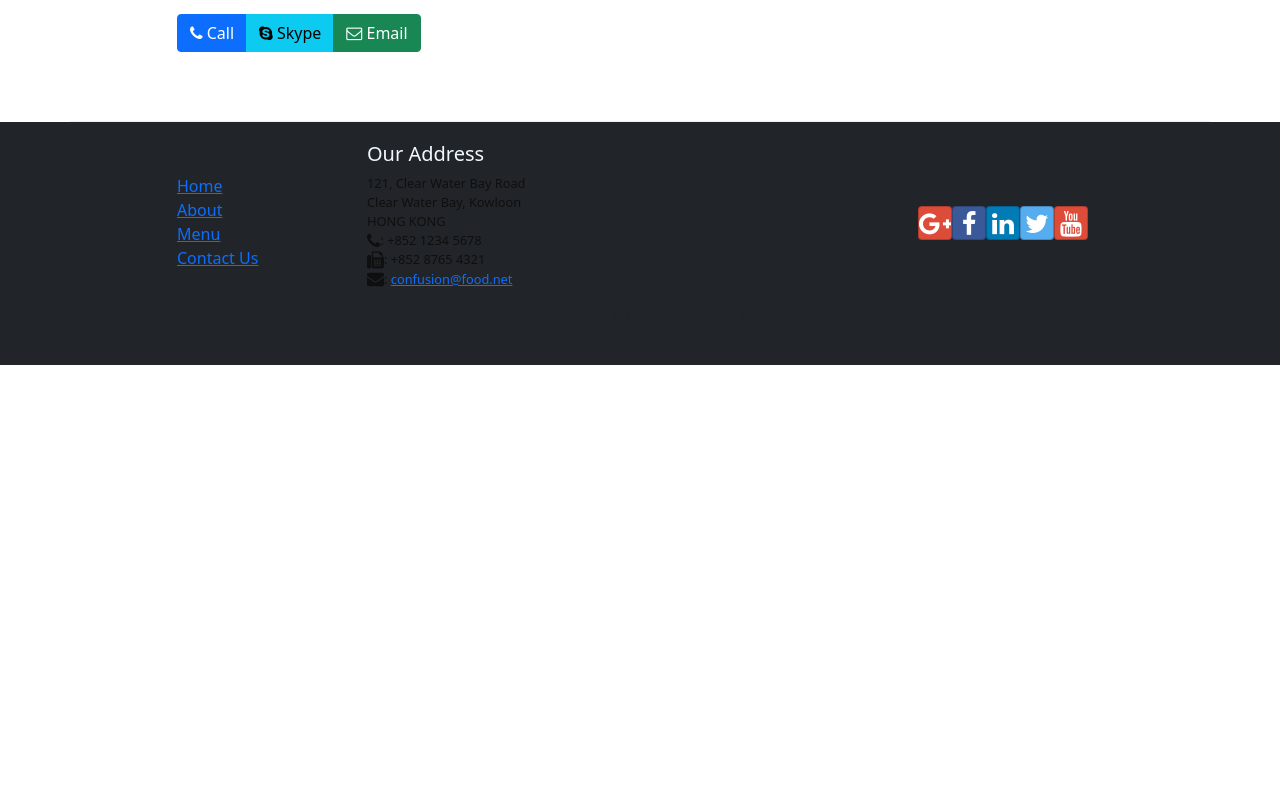
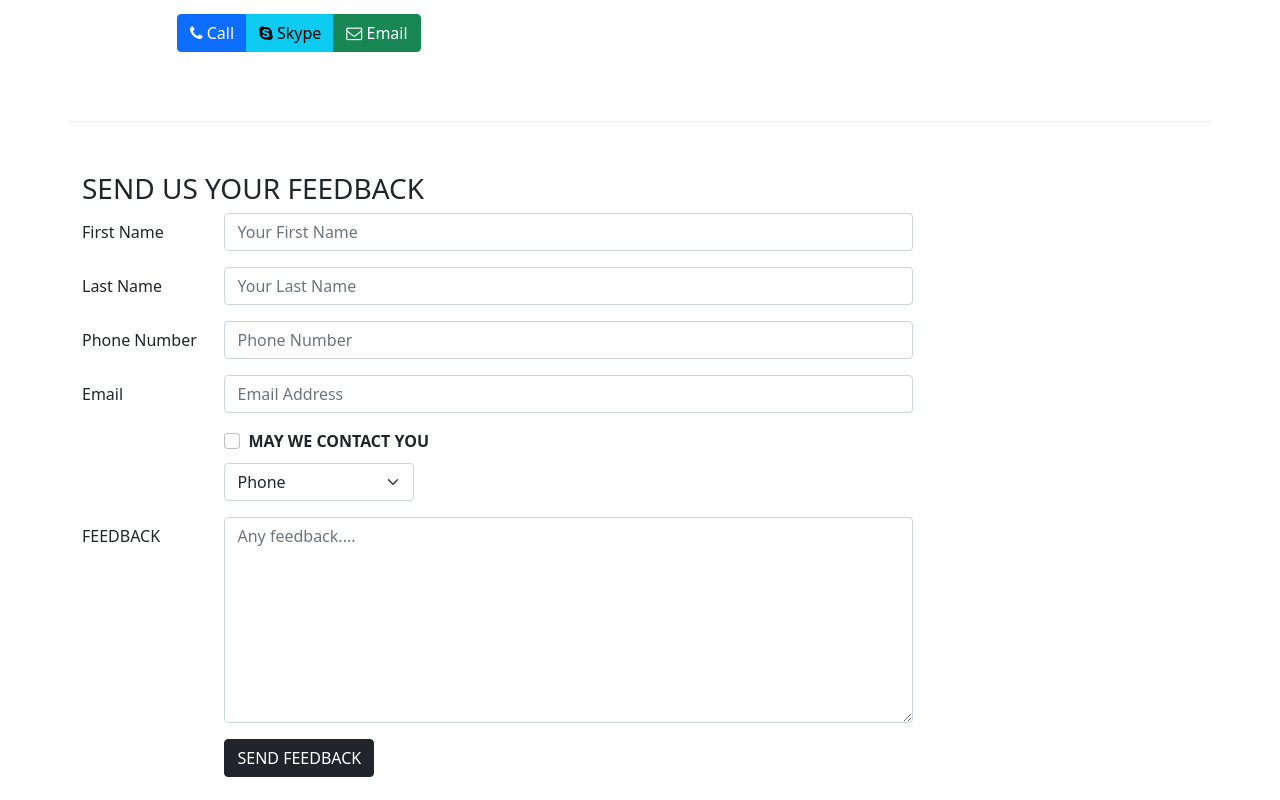
Before and after one commit to Atul-837/Dummy, a React (Create React App) app: page /contactus in a window 1280 px wide. Shown: the part 540-1340 px from the top of the page. Before the commit the page ends 905 px from the top, so only its background shows below. Built offline with nearby package versions, Linux system fonts and the light colour scheme.

Commit message:
controlled forms

```diff
--- a/src/Components/Contact.js
+++ b/src/Components/Contact.js
@@ -1,7 +1,46 @@
-import React from "react";
-import {Breadcrumb, BreadcrumbItem} from "reactstrap"
-import {Link} from "react-router-dom"
-function Contact(props) {
+import React, { Component } from "react";
+import {
+  Breadcrumb,
+  BreadcrumbItem,
+  Button,
+  Form,
+  FormGroup,
+  Label,
+  Input,
+  Col,
+} from "reactstrap";
+import { Link } from "react-router-dom";
+
+class Contact extends Component {
+  constructor(props) {
+    super(props);
+    this.state = {
+      firstName: "",
+      lastName: "",
+      phone: "",
+      email: "",
+      agree: false,
+      contactType: "Tel.",
+      message: "",
+    };
+    this.handleSubmit = this.handleSubmit.bind(this);
+    this.handleInputChange = this.handleInputChange.bind(this);
+  }
+
+  handleInputChange(event) {
+    const {name, value, type, checked} = event.target
+    this.setState({
+      [name]: type === 'checkbox' ? checked : value
+  })
+  }
+
+  handleSubmit(event) {
+    console.log("Successfully submitted " + JSON.stringify(this.state));
+    alert("Form has been submitted");
+    event.preventDefault();
+  }
+
+  render() {
     return (
       <div className="container">
         <div className="row">
@@ -62,8 +101,129 @@ function Contact(props) {
             </div>
           </div>
         </div>
+        <div className="row row-content">
+          <div className="col-12">
+            <h3>SEND US YOUR FEEDBACK</h3>
+          </div>
+          <div className="col-12 col-md-9">
+            <Form onSubmit={this.handleSubmit}>
+              <FormGroup row>
+                <Label htmlFor="firstName" md={2}>
+                  First Name
+                </Label>
+                <Col md={10}>
+                  <Input
+                    type="text"
+                    id="firstName"
+                    name="firstName"
+                    value={this.state.firstName}
+                    placeholder="Your First Name"
+                    onChange={this.handleInputChange}
+                  />
+                </Col>
+              </FormGroup>
+              <FormGroup row>
+                <Label htmlFor="lastName" md={2}>
+                  Last Name
+                </Label>
+                <Col md={10}>
+                  <Input
+                    type="text"
+                    id="lastName"
+                    name="lastName"
+                    value={this.state.lastName}
+                    placeholder="Your Last Name"
+                    onChange={this.handleInputChange}
+                  />
+                </Col>
+              </FormGroup>
+              <FormGroup row>
+                <Label htmlFor="phone" md={2}>
+                  Phone Number
+                </Label>
+                <Col md={10}>
+                  <Input
+                    type="tel"
+                    id="phone"
+                    name="phone"
+                    value={this.state.phone}
+                    placeholder="Phone Number"
+                    onChange={this.handleInputChange}
+                  />
+                </Col>
+              </FormGroup>
+              <FormGroup row>
+                <Label htmlFor="email" md={2}>
+                  Email
+                </Label>
+                <Col md={10}>
+                  <Input
+                    type="email"
+                    id="email"
+                    name="email"
+                    value={this.state.email}
+                    placeholder="Email Address"
+                    onChange={this.handleInputChange}
+                  />
+                </Col>
+              </FormGroup>
+              <FormGroup row>
+                <Col md={{ size: 6, offset: 2 }}>
+                  <FormGroup check>
+                    <Input
+                      type="checkbox"
+                      id="agree"
+                      name="agree"
+                      checked={this.state.agree}
+                      onChange={this.handleInputChange}
+                    />
+                    <Label htmlFor="agree">
+                      <b>MAY WE CONTACT YOU</b>
+                    </Label>
+                  </FormGroup>
+                </Col>
+                <Col md={{ size: 3, offset: 2 }}>
+                  <Input
+                    type="select"
+                    id="contactType"
+                    name="contactType"
+                    checked={this.state.contactType}
+                    onChange={this.handleInputChange}
+                  >
+                    <option>Phone</option>
+                    <option>E-Mail</option>
+                  </Input>
+                </Col>
+              </FormGroup>
+              <FormGroup row>
+                <Label htmlFor="message" md={2}>
+                  FEEDBACK
+                </Label>
+                <Col md={10}>
+                  <Input
+                    type="textarea"
+                    id="message"
+                    name="message"
+                    rows="8"
+                    value={this.state.message}
+                    placeholder="Any feedback...."
+                    onChange={this.handleInputChange}
+                  />
+                </Col>
+              </FormGroup>
+              <FormGroup row>
+                <Col md={{ size: 7, offset: 2 }}>
+                  <Button type="submit" color="dark">
+                    SEND FEEDBACK
+                  </Button>
+                </Col>
+              </FormGroup>
+            </Form>
+          </div>
+        </div>
       </div>
     );
   }
+}
 
 export default Contact;
```
Lines whose indentation alone changed are shown as unchanged.
